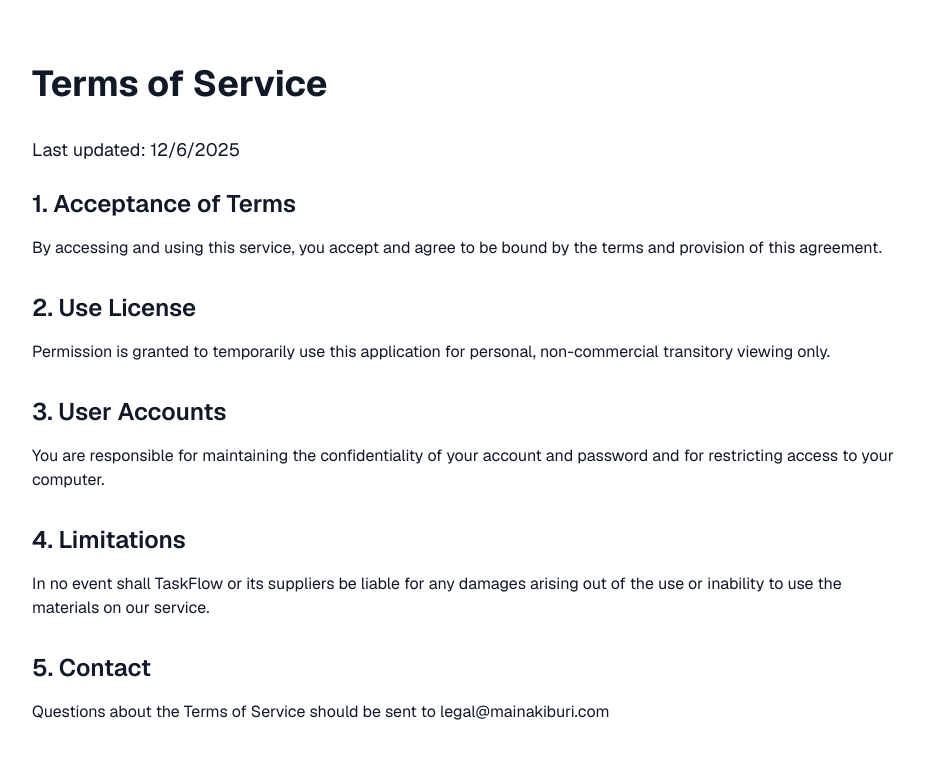
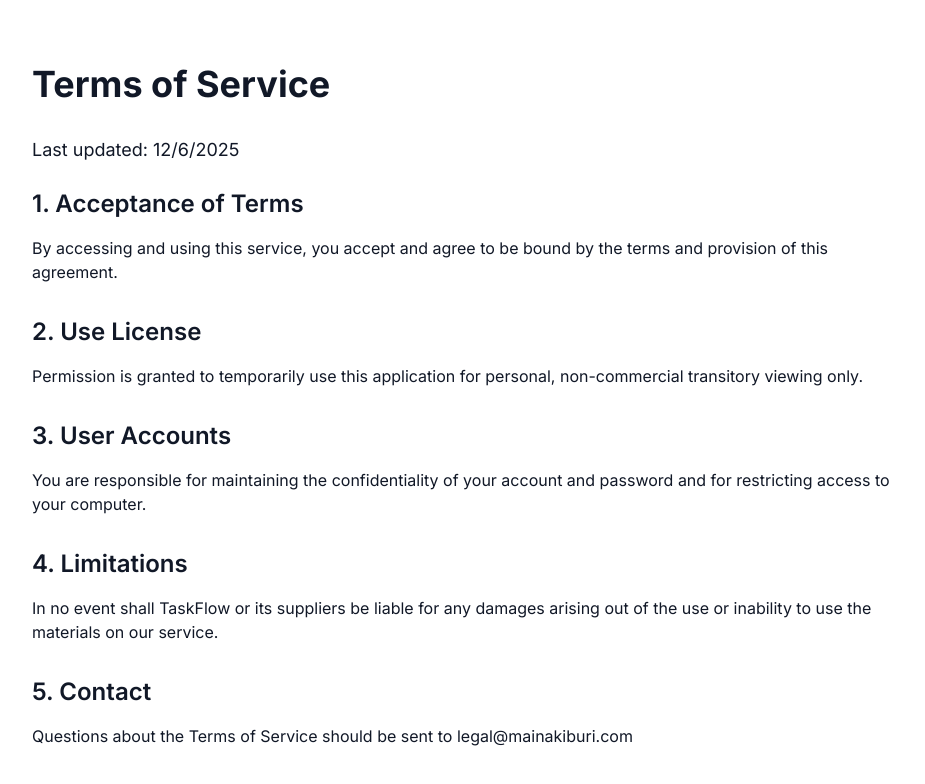
Before and after one commit to njoroge-george/task_tracker, a Next.js app: page /terms in a window 1280 px wide. Shown: the top 784 px of the page, without its empty margins (176-1101 px from the left). Built offline with nearby package versions, Linux system fonts and the light colour scheme.

Commit message:
Switch to Inter font for better consistency and reliability
- Replace Geist font with Inter (Google Fonts)
- Add proper font fallbacks for system fonts
- Improve font rendering with antialiasing
- Update Tailwind config for font-sans
- Better cross-browser and cross-platform font display

```diff
--- a/src/app/globals.css
+++ b/src/app/globals.css
@@ -7,8 +7,10 @@
 body {
   background: rgb(var(--background));
   color: rgb(var(--foreground));
-  font-family: var(--font-geist-sans), system-ui, -apple-system, sans-serif;
+  font-family: var(--font-inter), ui-sans-serif, system-ui, -apple-system, BlinkMacSystemFont, "Segoe UI", Roboto, "Helvetica Neue", Arial, sans-serif;
   transition: background-color 0.3s ease, color 0.3s ease;
+  -webkit-font-smoothing: antialiased;
+  -moz-osx-font-smoothing: grayscale;
 }
 
 /* Utility classes for theme colors */
--- a/src/app/layout.tsx
+++ b/src/app/layout.tsx
@@ -1,18 +1,25 @@
 import type { Metadata } from "next";
-import { Geist, Geist_Mono } from "next/font/google";
+import { Inter } from "next/font/google";
 import "./globals.css";
 import { ThemeProvider } from "@/providers/ThemeProvider";
 import MuiProvider from "@/providers/MuiProvider";
 import { Toaster } from "react-hot-toast";
 
-const geistSans = Geist({
-  variable: "--font-geist-sans",
+const inter = Inter({
   subsets: ["latin"],
-});
-
-const geistMono = Geist_Mono({
-  variable: "--font-geist-mono",
-  subsets: ["latin"],
+  variable: "--font-inter",
+  display: "swap",
+  preload: true,
+  fallback: [
+    "system-ui",
+    "-apple-system",
+    "BlinkMacSystemFont",
+    "Segoe UI",
+    "Roboto",
+    "Helvetica Neue",
+    "Arial",
+    "sans-serif"
+  ],
 });
 
 export const metadata: Metadata = {
@@ -90,7 +97,7 @@ export default function RootLayout({
         />
       </head>
       <body
-        className={`${geistSans.variable} ${geistMono.variable} antialiased`}
+        className={`${inter.variable} font-sans antialiased`}
       >
         <ThemeProvider
           attribute="class"
--- a/tailwind.config.ts
+++ b/tailwind.config.ts
@@ -7,7 +7,11 @@ const config: Config = {
     "./src/app/**/*.{js,ts,jsx,tsx,mdx}",
   ],
   theme: {
-    extend: {},
+    extend: {
+      fontFamily: {
+        sans: ['var(--font-inter)', 'ui-sans-serif', 'system-ui', '-apple-system', 'BlinkMacSystemFont', 'Segoe UI', 'Roboto', 'Helvetica Neue', 'Arial', 'sans-serif'],
+      },
+    },
   },
   plugins: [],
 };
```
